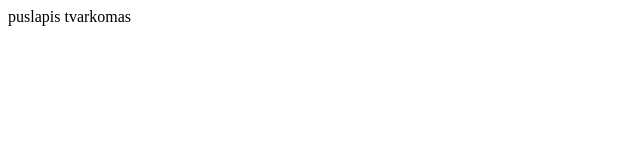
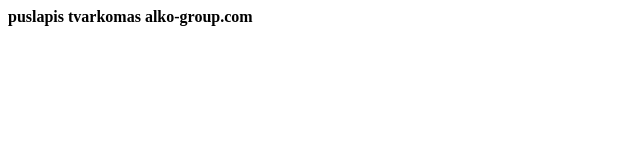
Before and after one commit to gosalt1232/gosalt, a plain HTML site: page index.html in a window 1280 px wide. Shown: the whole page, without its empty margins (0-640 px from the left). Drawn offline with Linux system fonts and the light colour scheme.

Commit message:
Update index.html

```diff
--- a/index.html
+++ b/index.html
@@ -1,3 +1,4 @@
 <html>
-puslapis tvarkomas
+<p><strong>puslapis tvarkomas
+  alko-group.com</strong></p>
 </html>
```
